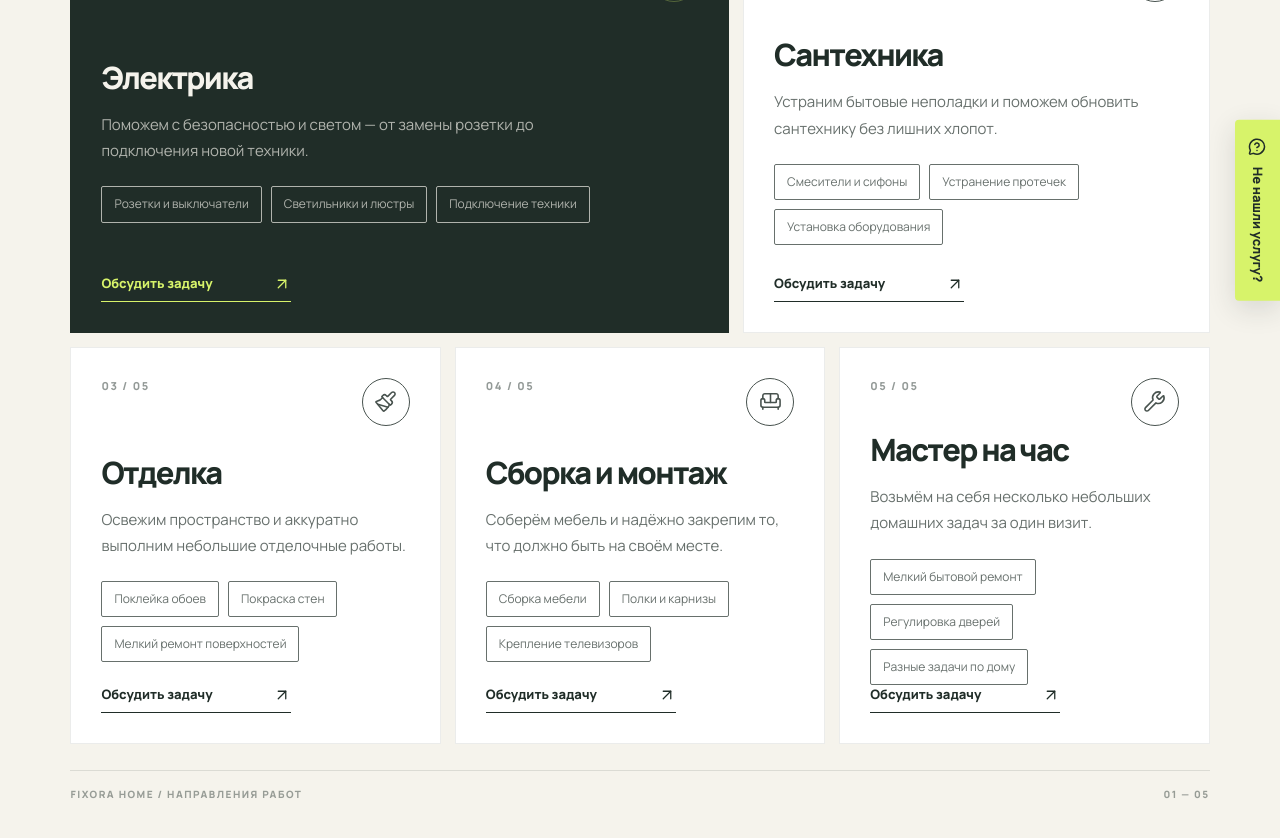
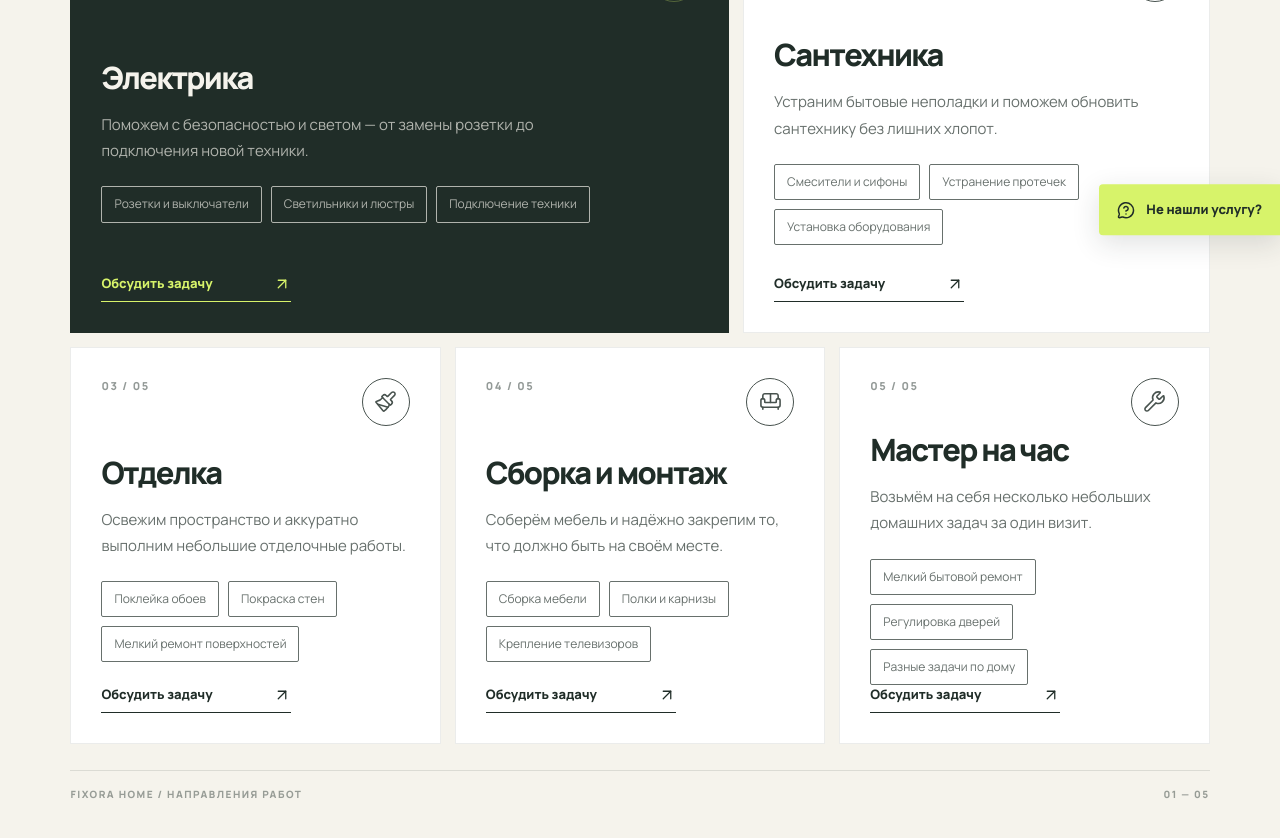
Before and after one commit to artkoro94/fixora-home, a React (Vite) app: page / in a window 1280 px wide. Shown: the part 1280-2118 px from the top of the page. Built offline with nearby package versions, Linux system fonts and the light colour scheme.

Commit message:
Keep service help tab label horizontal and centered

```diff
--- a/src/app/styles/index.css
+++ b/src/app/styles/index.css
@@ -177,7 +177,7 @@ button, a { -webkit-tap-highlight-color: transparent; }
 
 /* Service help drawer */
 .services-section { position: relative; }
-.service-help-trigger { position: absolute; z-index: 30; top: 50%; right: 0; display: inline-flex; align-items: center; gap: 11px; padding: 18px 13px; border: 0; border-radius: 4px 0 0 4px; background: #d7f36a; color: #202d28; box-shadow: 0 8px 28px rgb(32 45 40 / 14%); cursor: pointer; font: inherit; font-size: 13px; font-weight: 800; writing-mode: vertical-rl; transform: translateY(-50%); transition: transform .25s ease, opacity .2s ease; }
+.service-help-trigger { position: absolute; z-index: 30; top: 50%; right: 0; display: inline-flex; align-items: center; gap: 11px; padding: 16px 18px; border: 0; border-radius: 4px 0 0 4px; background: #d7f36a; color: #202d28; box-shadow: 0 8px 28px rgb(32 45 40 / 14%); cursor: pointer; font: inherit; font-size: 13px; font-weight: 800; white-space: nowrap; transform: translateY(-50%); transition: transform .25s ease, opacity .2s ease; }
 .service-help-trigger:hover { transform: translate(-4px, -50%); }
 .service-help-trigger--hidden { opacity: 0; pointer-events: none; transform: translate(100%, -50%); }
 .service-help-panel { position: absolute; z-index: 31; top: 50%; right: 20px; width: min(390px, calc(100% - 40px)); padding: 28px; border: 1px solid rgb(32 45 40 / 10%); background: #f5f3ec; box-shadow: 0 22px 70px rgb(32 45 40 / 22%); transform: translateY(-50%); animation: service-help-enter .28s ease both; }
```
